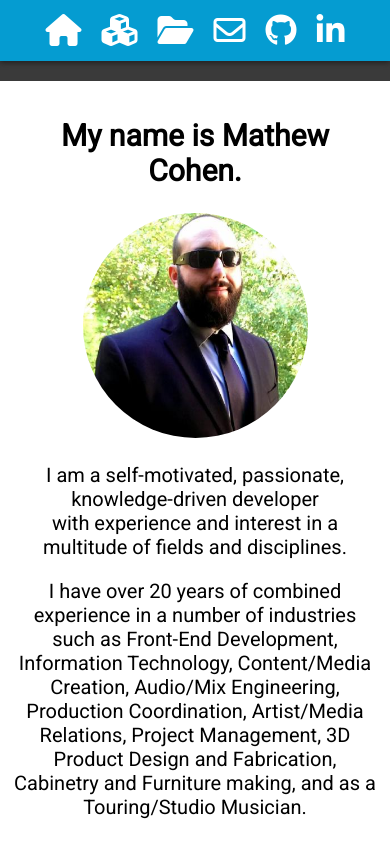
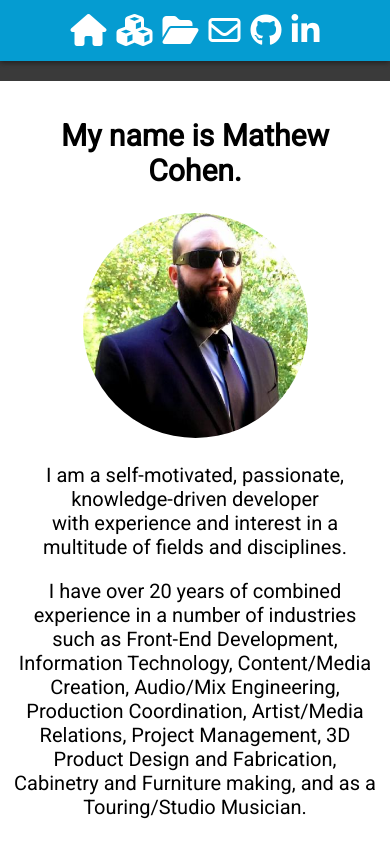
Before and after one commit to mathewjcohen/selfsell, an Angular app in the folder public/: page / in a window 390 px wide. Shown: the top 841 px of the page. Built offline with nearby package versions, Linux system fonts and the light colour scheme.

Commit message:
update responsive styling for nav buttons

```diff
--- a/public/src/styles.css
+++ b/public/src/styles.css
@@ -146,6 +146,9 @@ header img{
         display: none;
         float: none;
     }
+    nav a{
+        margin: 0 5px;
+    }
     nav ul{
         display: block;
         float: none;
```
